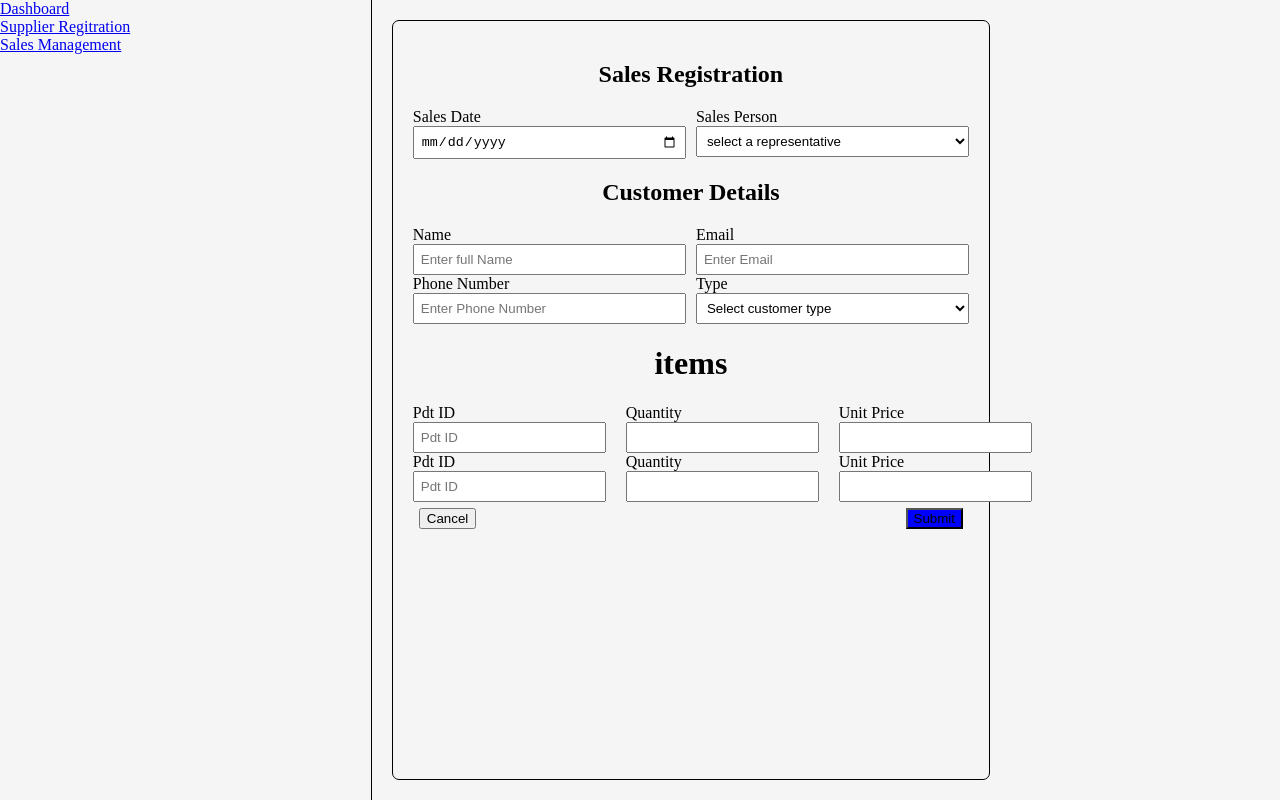
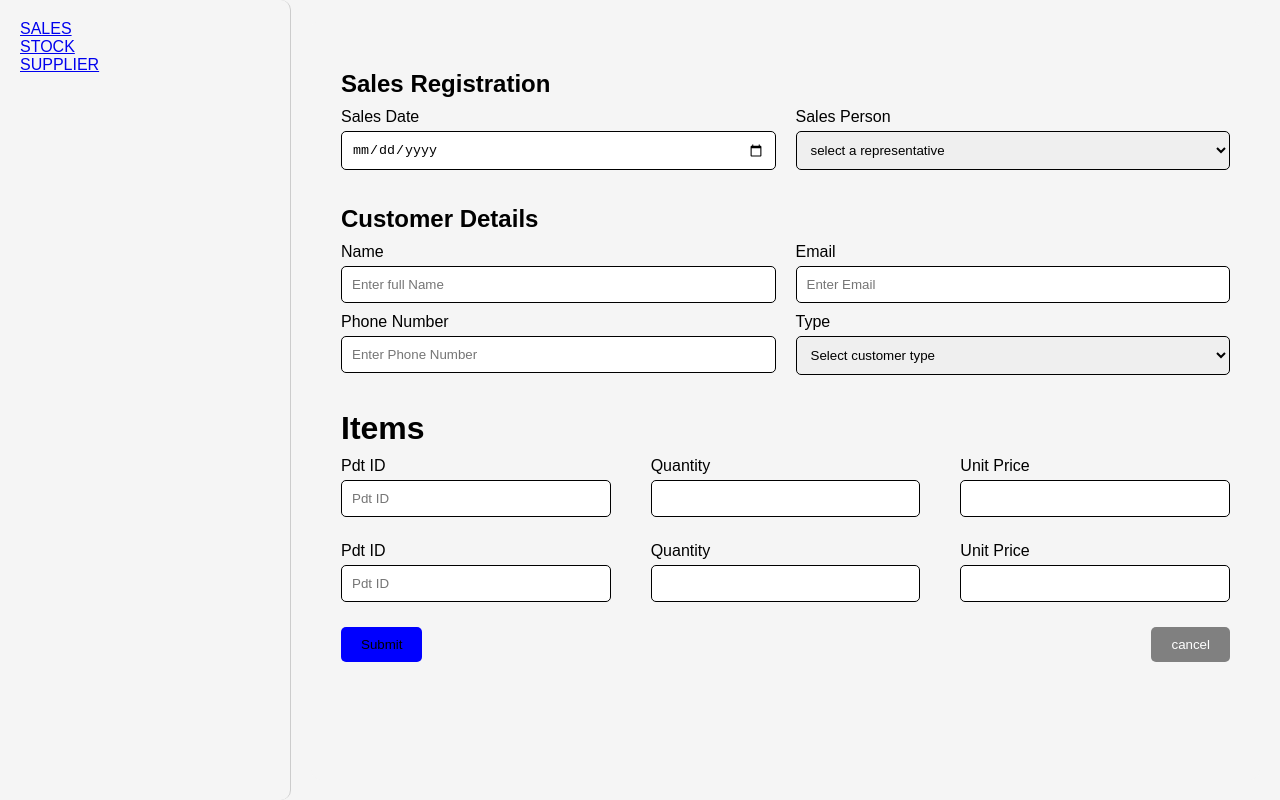
Before and after one commit to kamushabeampulira-afk/assignments, a plain HTML site: page index-sales-reg.html in a window 1280 px wide. Drawn offline with Linux system fonts and the light colour scheme.

Commit message:
changed css

```diff
--- a/index-sales-reg.html
+++ b/index-sales-reg.html
@@ -12,18 +12,17 @@
   <div class="container">
     <div class="sidebar">
       <div>
-        <a href="dashboard.html">Dashboard</a>
+        <a href="index-form.html">SALES</a>
       </div>
       <div>
-        <a href="sales-reg.html">Supplier Regitration</a>
+        <a href="index-stock.html">STOCK</a>
       </div>
       <div>
-      <a href="salesManagement.html">Sales Management</a>
+      <a href="index.html">SUPPLIER</a>
     </div>
     </div>
 
-    <div class="content"
-      style="border: solid 1px black; margin: 20px; padding: 20px; border-radius: 7px; margin-right: -30px; width: 40px; ">
+    <div class="content">
       <form action="">
         <section>
           <h1>Sales Registration</h1>
@@ -62,7 +61,7 @@
                 <option>Wholesale</option>
               </select>
         </section>
-        <h1>items</h1>
+        <h1>Items</h1>
         <section  class="items" >
 
           <div class="input-section">
@@ -97,8 +96,8 @@
           </div>
           </section>
           <section class="tree">
-          <button>Cancel</button>
-          <button style="background-color: blue;">Submit</button>
+          <button>Submit</button>
+          <button>cancel</button>
           </section>
       </form>
     </div>
--- a/sales-reg.css
+++ b/sales-reg.css
@@ -3,46 +3,94 @@ body {
   padding: 0;
   font-size: medium;
   background-color: whitesmoke;
+  font-family: Arial, sans-serif;
 }
+
 .container {
-      height: 100vh;
-      width: 75%;
+  min-height: 100vh;
+  width: 100%;
   display: flex;
 }
+
+
 .sidebar {
-      flex: 2;
-      border-right-width: 1px;
-      border-right-color: black;
-      border-right-style: solid;
-      width: 35%;
+  flex: 1;
+  max-width: 250px;
+  border-right: 1px solid #ccc;
+  padding: 20px;
+  border-radius: 10px;
 }
+
+
 .content {
   flex: 3;
-      border-width: 3px;
+  margin: 20px;
+  padding: 30px;
+  border-radius: 10px;
+  background-color: whitesmoke;
 }
-    .input-container{
+
+
+section {
+  margin-bottom: 25px;
+}
+
+
+.input-container {
   display: flex;
-        column-gap: 10px;
+  gap: 20px;
+  flex-wrap: wrap;
+  margin-top: 10px;
 }
-    .input-section{
+
+.input-section {
+  display: flex;
   flex-direction: column;
+  flex: 1;
+  min-width: 200px;
+}
+
+input, select {
+  padding: 10px;
+  border-radius: 5px;
+  border: 1px solid black;
+  margin-top: 5px;
+}
+
+.items {
   display: flex;
-        flex: 1;
+  gap: 20px;
+  margin-bottom: 15px;
+  flex-wrap: wrap;
 }
-    .items{
-        display: flex;
-    }
-    h1{
-        text-align: center;
-    }
-    input{
-        padding: 6px;
-    }
-    select{
-        padding: 6px;
-    }
-    .tree{
+
+.tree {
   display: flex;
   justify-content: space-between;
-        margin: 6px;
+  gap: 10px;
 }
+
+button {
+  padding: 10px 20px;
+  border: none;
+  border-radius: 5px;
+  cursor: pointer;
+}
+
+button:first-child {
+  background-color: blue;
+
+}
+
+button:last-child {
+  background-color: gray;
+  color: white;
+}
+
+h1 {
+  margin-bottom: 10px;
+}
+.input-section input,
+.input-section select {
+    margin-bottom: 10px;
+}
```
Lines whose indentation alone changed are shown as unchanged.
